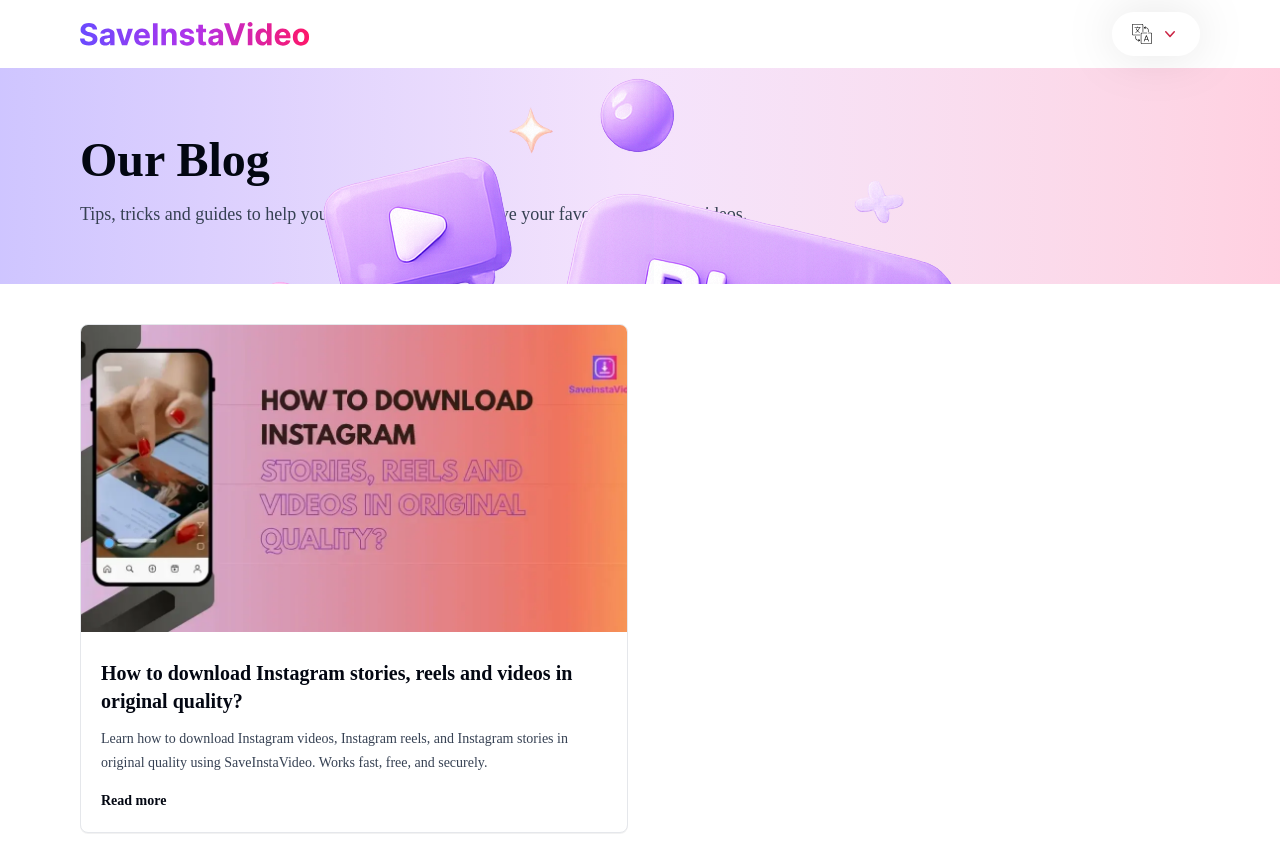
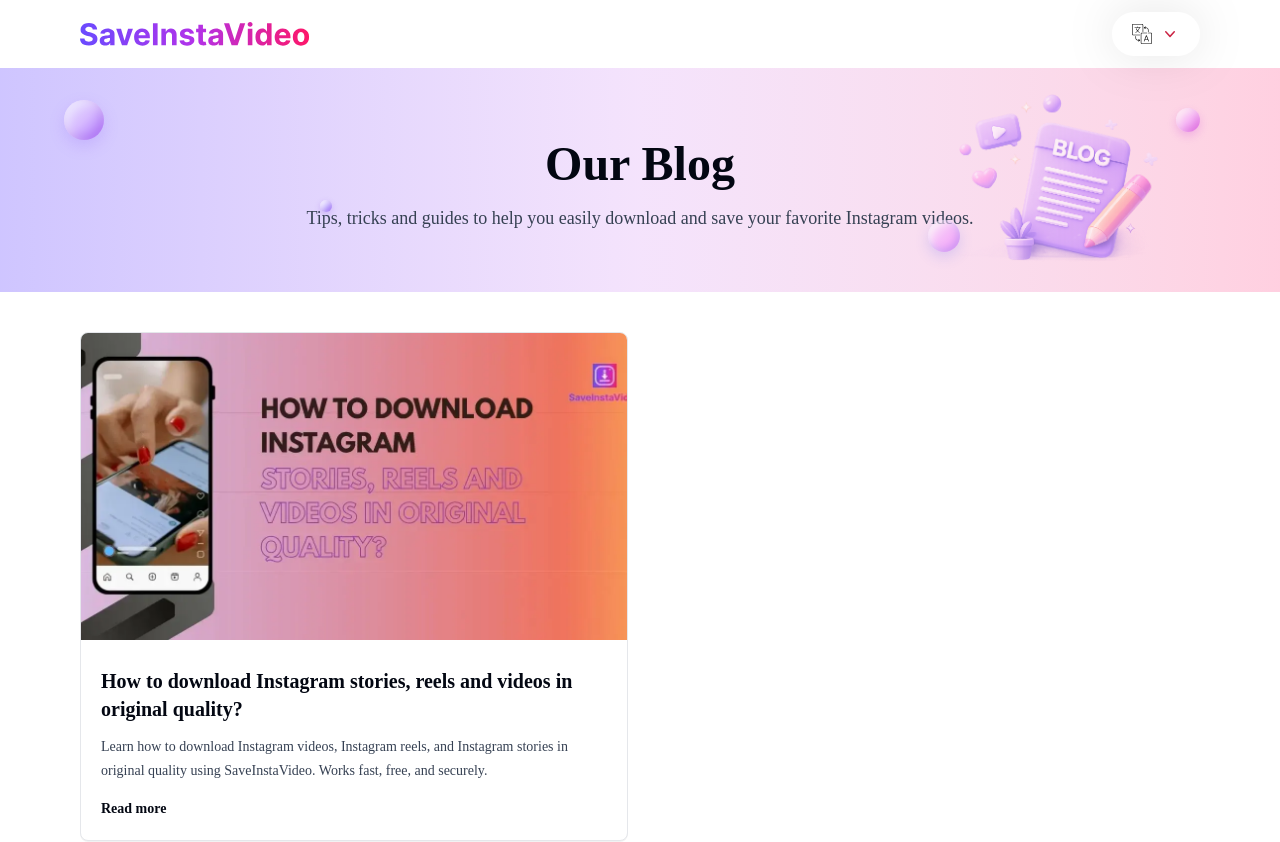
Before and after one commit to chiragv444/Instagram-tool-nextjs, a Next.js app: page /blog in a window 1280 px wide. Shown: the top 842 px of the page. Built offline with nearby package versions, Linux system fonts and the light colour scheme.

Commit message:
changed blog page hero sction design

```diff
--- a/app/blog/page.tsx
+++ b/app/blog/page.tsx
@@ -21,24 +21,36 @@
   return (
     <main className="bg-white">
       <section className="relative overflow-hidden bg-gradient-to-r from-[#694bff52] via-[#b232e923] to-[#ff166834]">
-        {/* absolute img */}
-        <Image
-          src="/img/blog-bg.png"
-          alt="Instagram Downloader Blog"
-          height={200}
-          width={200}
-          className="object-cover absolute top-0 right-50 w-full md:w-auto"
-        />
-        <div className="container max-w-6xl mx-auto px-4 py-10 md:py-14">
+        <div className="container max-w-6xl mx-auto px-4 py-10 md:py-[60px] text-center">
           {/* <p className="text-sm font-semibold uppercase tracking-wide text-[#cb2444]">
             SaveInstaVideo Blog
           </p> */}
           <h1 className="mt-3 text-3xl font-extrabold text-gray-950 md:text-5xl">
             Our Blog
           </h1>
-          <p className="mt-4 max-w-3xl text-base leading-7 text-gray-700 md:text-lg">
-            Tips, tricks and guides to help you easily download and save your favorite Instagram videos.
+          <p className="mt-4 text-base leading-7 text-gray-700 md:text-lg text-center">
+            Tips, tricks and guides to help you easily download and save your
+            favorite Instagram videos.
           </p>
+          {/* absolute img */}
+          <Image
+            src="/img/blog-bg.png"
+            alt="Instagram Downloader Blog"
+            height={200}
+            width={200}
+            className="object-cover h-42.5 w-42.5 absolute top-6 right-10 xl:right-30 2xl:right-70 md:w-auto opacity-20 xl:opacity-60"
+          />
+          {/* Background */}
+          <div className="absolute inset-0 pointer-events-none opacity-55 xl:opacity-60">
+            {/* <div className="absolute top-8 left-16 h-10 w-10 rounded-full bg-purple-500/30" />
+            <div className="absolute top-10 right-20 h-6 w-6 rounded-full bg-fuchsia-500/25" />
+            <div className="absolute bottom-20 left-1/4 h-3 w-3 rounded-full bg-violet-600/20" />
+            <div className="absolute bottom-10 right-1/4 h-8 w-8 rounded-full bg-indigo-500/20" /> */}
+            <div className="absolute top-8 left-16 h-10 w-10 rounded-full bg-gradient-to-br from-white via-purple-300 to-purple-600 shadow-[inset_-4px_-4px_8px_rgba(126,34,206,0.35),inset_4px_4px_8px_rgba(255,255,255,0.7),0_6px_16px_rgba(139,92,246,0.35)]" />
+            <div className="absolute top-10 right-20 h-6 w-6 rounded-full bg-gradient-to-br from-white via-fuchsia-300 to-fuchsia-600 shadow-[inset_-3px_-3px_6px_rgba(192,38,211,0.35),inset_3px_3px_6px_rgba(255,255,255,0.7),0_4px_10px_rgba(192,38,211,0.35)]" />
+            <div className="absolute bottom-20 left-1/4 h-3 w-3 rounded-full bg-gradient-to-br from-white via-violet-300 to-violet-600 shadow-[inset_-2px_-2px_4px_rgba(109,40,217,0.35),inset_2px_2px_4px_rgba(255,255,255,0.7),0_2px_6px_rgba(109,40,217,0.35)]" />
+            <div className="absolute bottom-10 right-1/4 h-8 w-8 rounded-full bg-gradient-to-br from-white via-fuchsia-300 to-fuchsia-400 shadow-[inset_-3px_-3px_6px_rgba(79,70,229,0.35),inset_3px_3px_6px_rgba(255,255,255,0.7),0_5px_14px_rgba(99,102,241,0.35)]" />
+          </div>
         </div>
       </section>
       <section className="container max-w-6xl mx-auto px-4 py-10">
```
